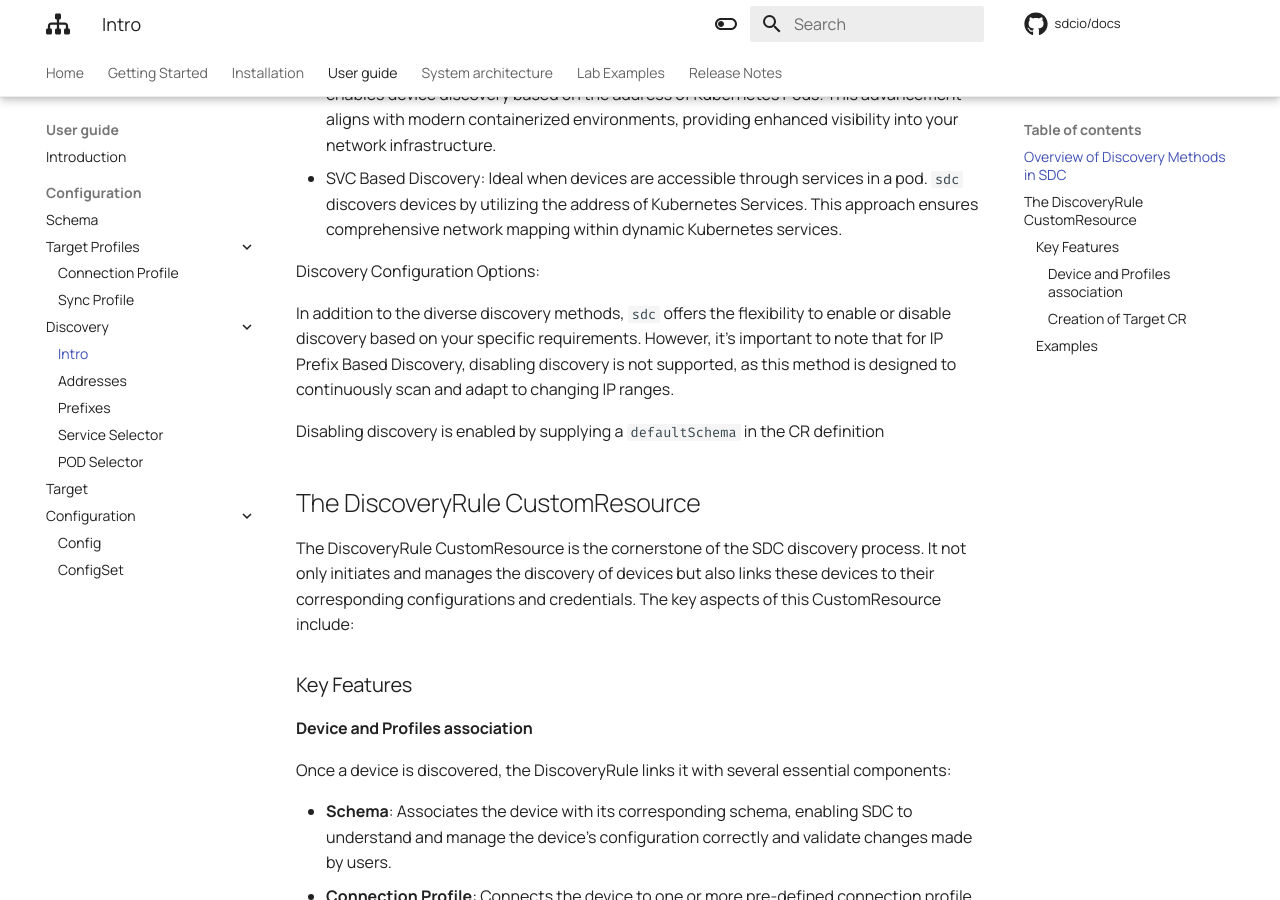
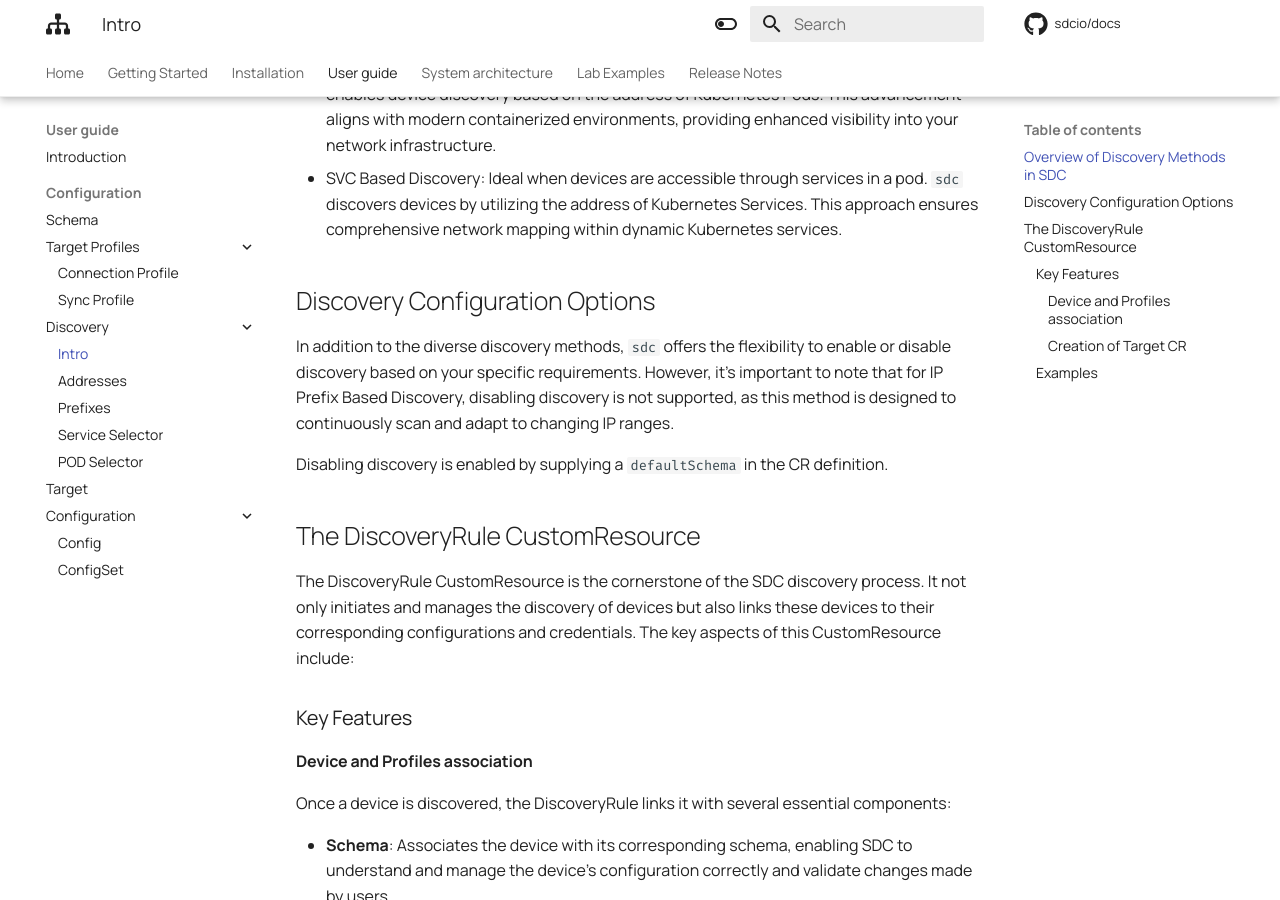
Before and after one commit to sdcio/docs, an MkDocs documentation site: the page built from docs/user-guide/configuration/discovery/introduction.md, in a window 1280 px wide and 900 px high, scrolled down 670 px. Built offline with MkDocs 1.6.1 and Material for MkDocs 9.7.7, drawn with Linux system fonts in a browser that asks for light colours; comment, search, counter and statistics services are not loaded.

Commit message:
discovery config

```diff
--- a/docs/user-guide/configuration/discovery/introduction.md
+++ b/docs/user-guide/configuration/discovery/introduction.md
@@ -14,11 +14,11 @@ SDC offer 4 kinds of discovery:
 - POD Based Discovery: Ideal when devices are instantiated as pods in a cluster. `sdc` enables device discovery based on the address of Kubernetes Pods. This advancement aligns with modern containerized environments, providing enhanced visibility into your network infrastructure.
 - SVC Based Discovery: Ideal when devices are accessible through services in a pod. `sdc` discovers devices by utilizing the address of Kubernetes Services. This approach ensures comprehensive network mapping within dynamic Kubernetes services.
 
-Discovery Configuration Options:
+## Discovery Configuration Options
 
 In addition to the diverse discovery methods, `sdc` offers the flexibility to enable or disable discovery based on your specific requirements. However, it's important to note that for IP Prefix Based Discovery, disabling discovery is not supported, as this method is designed to continuously scan and adapt to changing IP ranges.
 
-Disabling discovery is enabled by supplying a `defaultSchema` in the CR definition
+Disabling discovery is enabled by supplying a `defaultSchema` in the CR definition.
 
 ## The DiscoveryRule CustomResource
 
```
Also changed, not shown: docs/user-guide/configuration/discovery/addresses.md (+1 -1 lines), docs/user-guide/configuration/discovery/pod.md (+1 -1 lines), docs/user-guide/configuration/discovery/prefixes.md (+1 -1 lines), docs/user-guide/configuration/discovery/service.md (+1 -1 lines), 1 other file.
